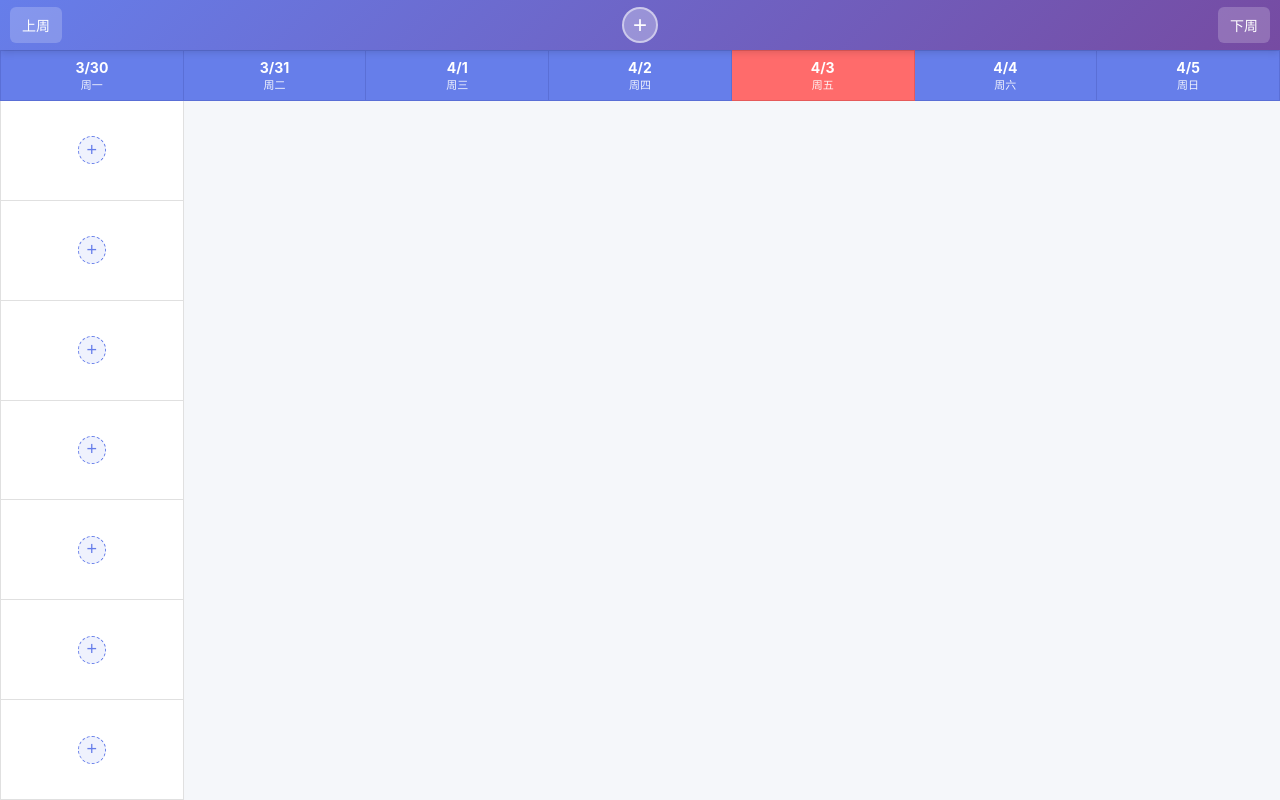
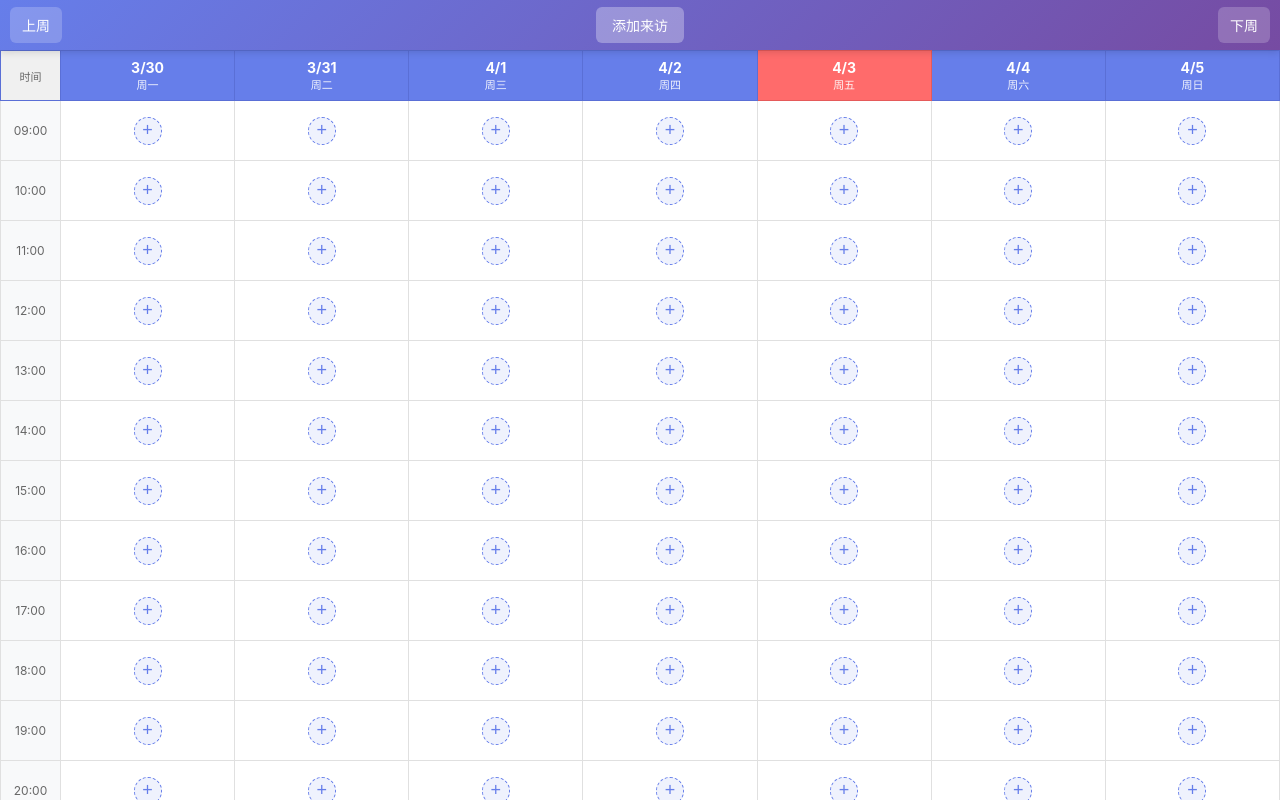
Before and after one commit to xudezhenhahaha/visitorRecordSystem, a plain HTML site: page index.html in a window 1280 px wide. Drawn offline with Linux system fonts and the light colour scheme.

Commit message:
修改样式

```diff
--- a/app.js
+++ b/app.js
@@ -8,16 +8,15 @@ const STORAGE_KEY = 'visitor_records';
 
 // 初始化
 document.addEventListener('DOMContentLoaded', () => {
-  // 初始化时间选择器
+  // 初始化时间选择器（只需要开始时间）
   initTimePicker('hourPicker', 'minutePicker', 'startTime');
-  initTimePicker('endHourPicker', 'endMinutePicker', 'endTime');
 
   // 开始时间改变时自动更新结束时间
   document.getElementById('startTime').addEventListener('change', function() {
     if (this.value) {
-      const [hours, minutes] = this.value.split(':').map(Number);
-      scrollToTime('endHourPicker', 'endMinutePicker', hours, minutes + 50);
-      document.getElementById('endTime').value = calculateEndTime(this.value);
+      const endTime = calculateEndTime(this.value);
+      document.getElementById('endTime').value = endTime;
+      document.getElementById('endTimeDisplay').value = endTime;
     }
   });
 
@@ -178,18 +177,39 @@ function renderSchedule() {
   const tbody = document.getElementById('scheduleBody');
   tbody.innerHTML = '';
 
-  // 为每一天创建一行
+  // 时间范围：9点到22点（共14个小时槽）
+  const startHour = 9;
+  const endHour = 22;
+
+  // 为每个小时创建一行
+  for (let hour = startHour; hour < endHour; hour++) {
+    const tr = document.createElement('tr');
+
+    // 时间列
+    const timeTd = document.createElement('td');
+    timeTd.className = 'time-col';
+    timeTd.textContent = `${String(hour).padStart(2, '0')}:00`;
+    timeTd.style.background = '#f8f9fa';
+    timeTd.style.textAlign = 'center';
+    timeTd.style.verticalAlign = 'middle';
+    timeTd.style.fontSize = '12px';
+    timeTd.style.color = '#666';
+    tr.appendChild(timeTd);
+
+    // 为每一天创建单元格
     for (let i = 0; i < 7; i++) {
       const date = new Date(currentWeekStart);
       date.setDate(date.getDate() + i);
       const dateStr = formatDate(date);
 
-    const tr = document.createElement('tr');
-
-    // 获取该日期的所有来访者
-    const dayVisitors = visitors.filter(v => v.date === dateStr);
+      // 获取该日期在该小时的来访者
+      const hourVisitors = visitors.filter(v => {
+        if (v.date !== dateStr) return false;
+        const [startH] = v.startTime.split(':').map(Number);
+        return startH === hour;
+      });
       // 按开始时间排序
-    dayVisitors.sort((a, b) => a.startTime.localeCompare(b.startTime));
+      hourVisitors.sort((a, b) => a.startTime.localeCompare(b.startTime));
 
       const td = document.createElement('td');
 
@@ -198,7 +218,7 @@ function renderSchedule() {
       container.className = 'visitor-card-container';
 
       // 添加来访者卡片
-    dayVisitors.forEach(v => {
+      hourVisitors.forEach(v => {
         const card = document.createElement('div');
         card.className = 'visitor-card';
         card.onclick = () => openEditModal(v);
@@ -221,6 +241,7 @@ function renderSchedule() {
       td.appendChild(addBtn);
 
       tr.appendChild(td);
+    }
     tbody.appendChild(tr);
   }
 }
@@ -325,7 +346,8 @@ function openAddModal(date) {
 
   // 设置默认时间
   scrollToTime('hourPicker', 'minutePicker', 9, 0);
-  scrollToTime('endHourPicker', 'endMinutePicker', 9, 50);
+  document.getElementById('endTimeDisplay').value = '';
+  document.getElementById('endTime').value = '';
 
   modalVisible = true;
   document.getElementById('modal').classList.add('active');
@@ -346,8 +368,9 @@ function openEditModal(visitor) {
   const [startHour, startMinute] = visitor.startTime.split(':').map(Number);
   scrollToTime('hourPicker', 'minutePicker', startHour, startMinute);
 
-  const [endHour, endMinute] = visitor.endTime.split(':').map(Number);
-  scrollToTime('endHourPicker', 'endMinutePicker', endHour, endMinute);
+  // 显示结束时间（只读）
+  document.getElementById('endTimeDisplay').value = visitor.endTime;
+  document.getElementById('endTime').value = visitor.endTime;
 
   document.getElementById('deleteBtn').style.display = 'block';
 
--- a/index.html
+++ b/index.html
@@ -53,22 +53,17 @@
 
     .add-btn-top {
       background: rgba(255,255,255,0.3);
-      border: 2px solid rgba(255,255,255,0.5);
+      border: none;
       color: white;
-      width: 36px;
-      height: 36px;
-      border-radius: 50%;
-      font-size: 24px;
+      padding: 8px 16px;
+      border-radius: 6px;
+      font-size: 14px;
       cursor: pointer;
-      display: flex;
-      align-items: center;
-      justify-content: center;
-      transition: all 0.2s;
+      transition: background 0.2s;
     }
 
     .add-btn-top:active {
       background: rgba(255,255,255,0.4);
-      transform: scale(0.95);
     }
 
     /* 表格容器 */
@@ -86,6 +81,15 @@
       height: 100%;
       border-collapse: collapse;
       table-layout: fixed;
+    }
+
+    .schedule-table th.time-col {
+      background: #f0f0f0;
+      color: #666;
+      width: 60px;
+      min-width: 60px;
+      font-size: 11px;
+      font-weight: normal;
     }
 
     .schedule-table th {
@@ -118,7 +122,7 @@
       border: 1px solid #e0e0e0;
       vertical-align: top;
       padding: 4px;
-      height: 14%;
+      height: 60px;
       background: white;
       position: relative;
     }
@@ -411,7 +415,7 @@
   <!-- 顶部导航 -->
   <div class="header">
     <button class="nav-btn" onclick="changeWeek(-1)">上周</button>
-    <button class="add-btn-top" onclick="openAddModalForWeek()">+</button>
+    <button class="add-btn-top" onclick="openAddModalForWeek()">添加来访</button>
     <button class="nav-btn" onclick="changeWeek(1)">下周</button>
   </div>
 
@@ -420,6 +424,7 @@
     <table class="schedule-table">
       <thead>
         <tr>
+          <th class="time-col">时间</th>
           <th id="day0">周一</th>
           <th id="day1">周二</th>
           <th id="day2">周三</th>
@@ -495,20 +500,7 @@
 
           <div class="form-group">
             <label>结束时间</label>
-            <div class="time-picker-container">
-              <div class="time-picker">
-                <div class="time-picker-label"></div>
-                <div class="time-picker-scroll" id="endHourPicker">
-                  <!-- 小时选项将通过JS生成 -->
-                </div>
-              </div>
-              <div class="time-picker">
-                <div class="time-picker-label"></div>
-                <div class="time-picker-scroll" id="endMinutePicker">
-                  <!-- 分钟选项将通过JS生成 -->
-                </div>
-              </div>
-            </div>
+            <input type="text" id="endTimeDisplay" readonly style="background: #f5f5f5; text-align: center; font-size: 18px;" placeholder="自动计算（开始时间+50分钟）">
             <input type="hidden" id="endTime">
           </div>
 
```
Lines whose indentation alone changed are shown as unchanged.
